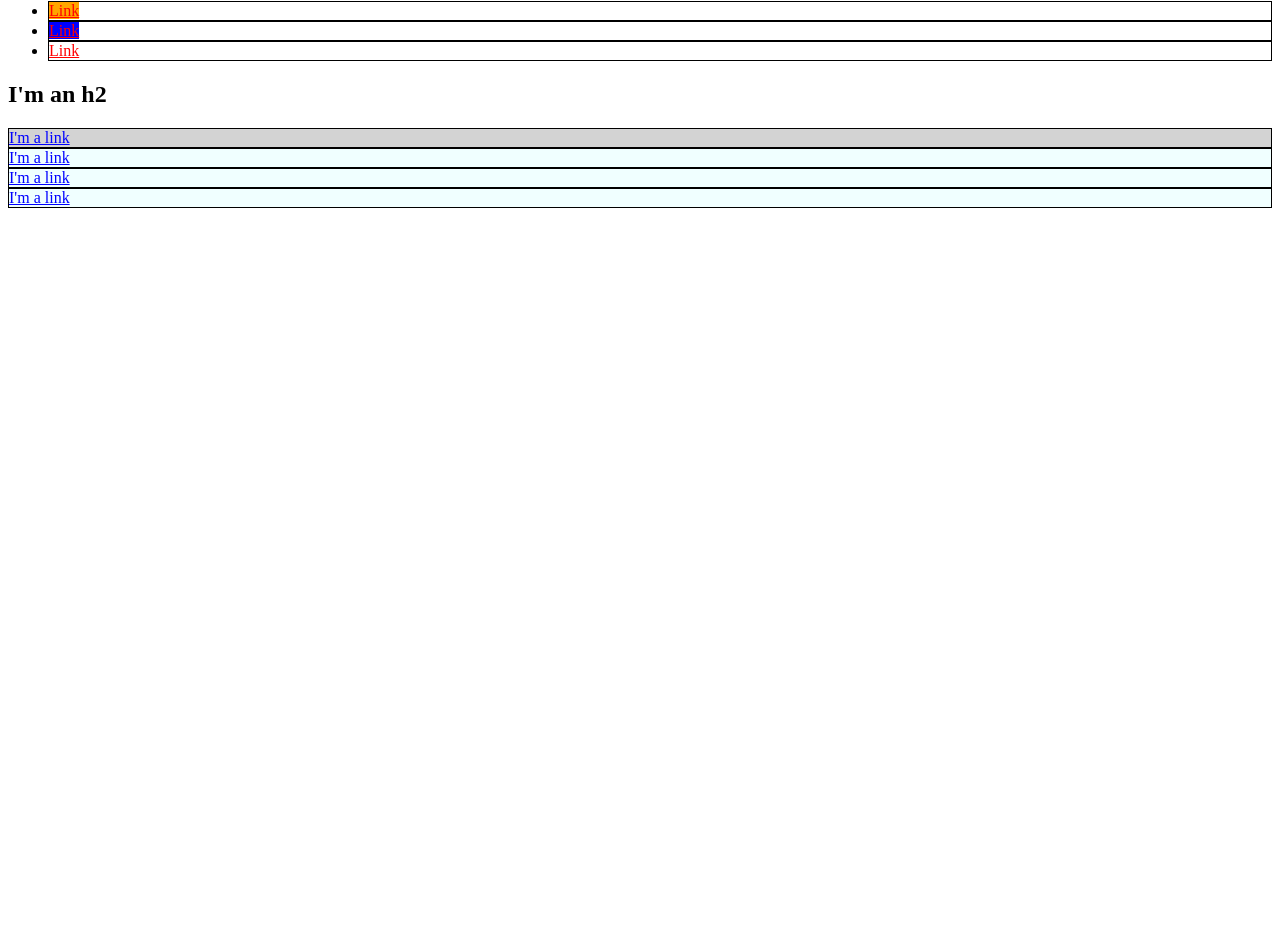
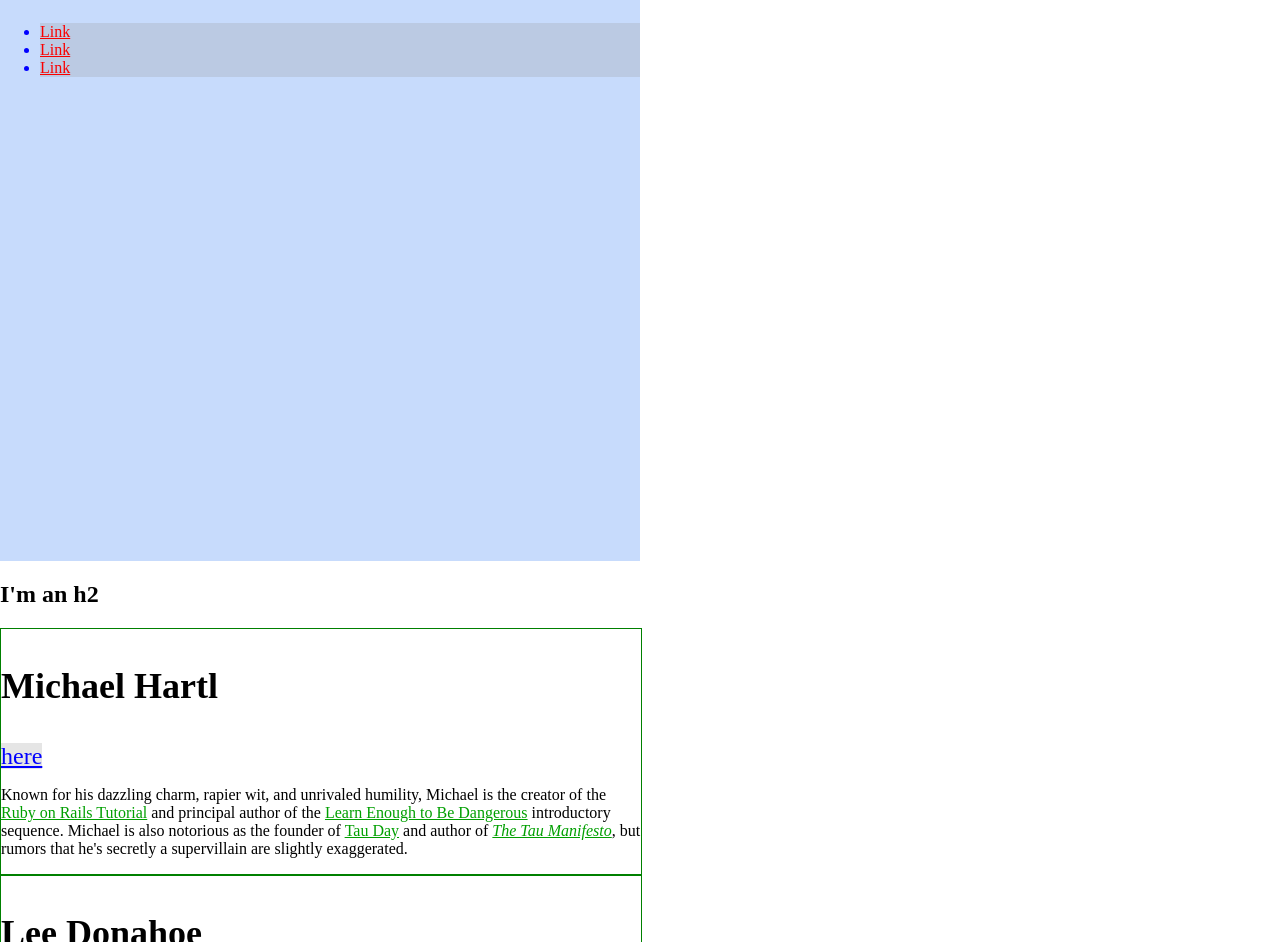
Before and after one commit to mrdotballard/mrdotballard.github.io, a plain HTML site: page index.html in a window 1280 px wide. Shown: the part 79-1021 px from the top of the page. Before the commit the page ends 800 px from the top, so only its background shows below. Drawn offline with Linux system fonts and the light colour scheme.

Commit message:
Add CSS style

```diff
--- a/index.html
+++ b/index.html
@@ -3,55 +3,124 @@
   <head>
     <title>Test Page: Don't Panic</title>
     <meta charset="utf-8">
+    <style>
 
-    <style >
-      a{
-        color:red;
+      /*GLOBAL STYLES*/
+      html, body {
+        margin: 0;
+
       }
-      .bio-box, li {
+      h1 {
+        margin-top: 0;
+        font-size: 7vh;
+      }
+      a {
+        color: rgb(250, 0, 0);
+      }
+      div.bio-box {
+        border: 1px solid green;
+      }
+
+      /* HERO STYLES */
+      .full-hero {
+        /*margin: 0 auto;  /*centres element*/
+        background-color: #c7dbfc;
+        height: 50vw;
+        width: 50vw;
+      }
+      /*SOCIAL STYLES*/
+      .social-link{
+        background: rgba(150, 150, 150, 0.25);
+        color: #00f;
+      }
+
+      /*BIO STYLES*/
+      .bio-wrapper {
+        font-size: 24px;
+      }
+      .bio-box {
         border: 1px solid black;
+        font-size: 1em;
+        width: 50%;
       }
-      .bio-box a {
-        color: blue;
+      .bio-box h3{
+        font-size: 1.5em;
       }
-      .bio-box-background {
-        background-color: azure;
+      .bio-copy {
+        font-size: 1rem;
       }
-      #exec-bio{
-        background-color: lightgrey;
-      }
-      #link-background {
-        background-color: orange;
+      .bio-copy a {
+        color: #009f00;
       }
     </style>
-
   </head>
   <body>
-    <h1>I'm an h1</h1>
+    <div class="full-hero hero-home">
+      <h1 class="social-link">I'm an h1</h1>
       <ul>
-      <li>
-        <a id="link-background" href="http://example.com/">Link</a>
+        <li class="social-link">
+          <a href="http://example.com/">Link</a>
         </li>
-      <li>
-        <a href="http://example.com/" style="background-color: blue;">Link</a>
+        <li class="social-link">
+          <a href="http://example.com/">Link</a>
         </li>
-      <li>
-        <a href="http://example.com/" >Link</a>
+        <li class="social-link">
+          <a href="http://example.com/">Link</a>
         </li>
       </ul>
+    </div>
 
     <h2>I'm an h2</h2>
-    <div id="exec-bio" class="bio-box bio-box-background">
-      <a href="http://example.com/" >I'm a link</a>
+    <div class="bio-wrapper">
+      <div class="bio-box">
+        <h3>Michael Hartl</h3>
+        <a href="http://twitter.com/mhartl" class="social-link">here</a>
+        <div class="bio-copy">
+          <p>
+            Known for his dazzling charm, rapier wit, and unrivaled humility,
+            Michael is the creator of the
+            <a href="http://railstutorial.org/">Ruby on Rails
+            Tutorial</a> and principal author of the
+            <a href="https://learnenough.com/">
+            Learn Enough to Be Dangerous</a> introductory sequence. Michael
+            is also notorious as the founder of
+            <a href="http://tauday.com/">Tau Day</a> and author of
+            <a href="http://tauday.com/tau-manifesto"><em>The Tau
+            Manifesto</em></a>, but rumors that he's secretly a supervillain
+            are slightly exaggerated.
+          </p>
         </div>
-    <div class="bio-box bio-box-background">
-      <a href="http://example.com/">I'm a link</a>
       </div>
-    <div class="bio-box bio-box-background">
-      <a href="http://example.com/" >I'm a link</a>
+      <div class="bio-box">
+        <h3>Lee Donahoe</h3>
+        <a href="https://twitter.com/leedonahoe" class="social-link">here</a>
+        <div class="bio-copy">
+          <p>
+            When he's not literally swimming with sharks or hunting powder stashes on
+            his snowboard, you can find Lee in front of his computer designing
+            interfaces, doing front-end development, or writing some of the
+            interface-related Learn Enough tutorials.
+          </p>
       </div>
-    <div class="bio-box bio-box-background">
-      <a href="http://example.com/" >I'm a link</a>
+      </div>
+      <div class="bio-box">
+        <h3>Nick Merwin</h3>
+        <a href="https://twitter.com/nickmerwin" class="social-link">here</a>
+        <div class="bio-copy">
+          <p>
+            You may have seen him shredding guitar live with Capital Cities on Jimmy
+            Kimmel, Conan, or The Ellen Show, but rest assured Nick is a true nerd at
+            heart. He's just as happy shredding well-spec'd lines of code from a tour
+            bus as he is from his kitchen table.
+          </p>
+        </div>
+      </div>
+      <div class="bio-box">
+        <h3>??</h3>
+        <p>
+          The Future
+        </p>
+      </div>
     </div>
   </body>
 </html>
```
Lines whose indentation alone changed are shown as unchanged.
